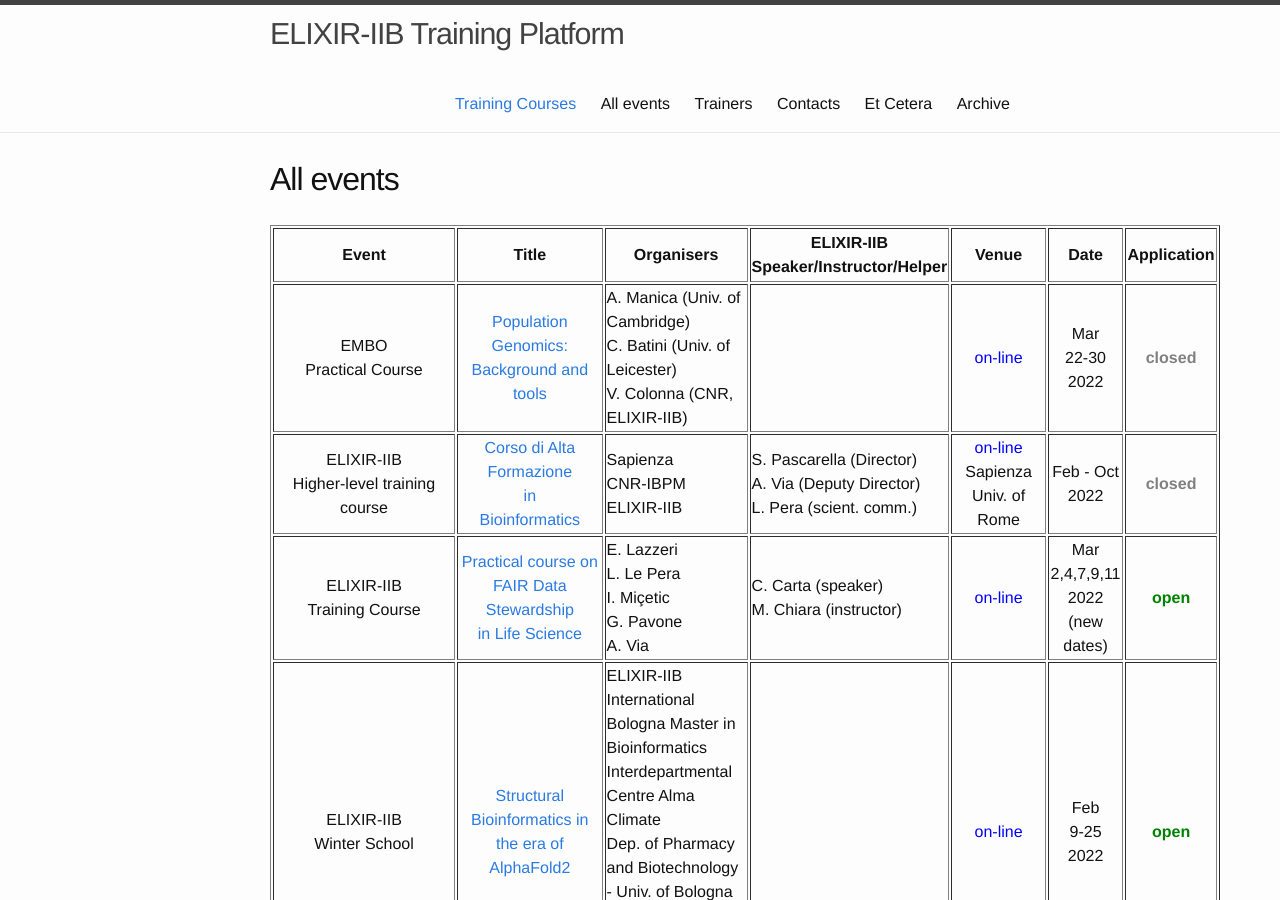
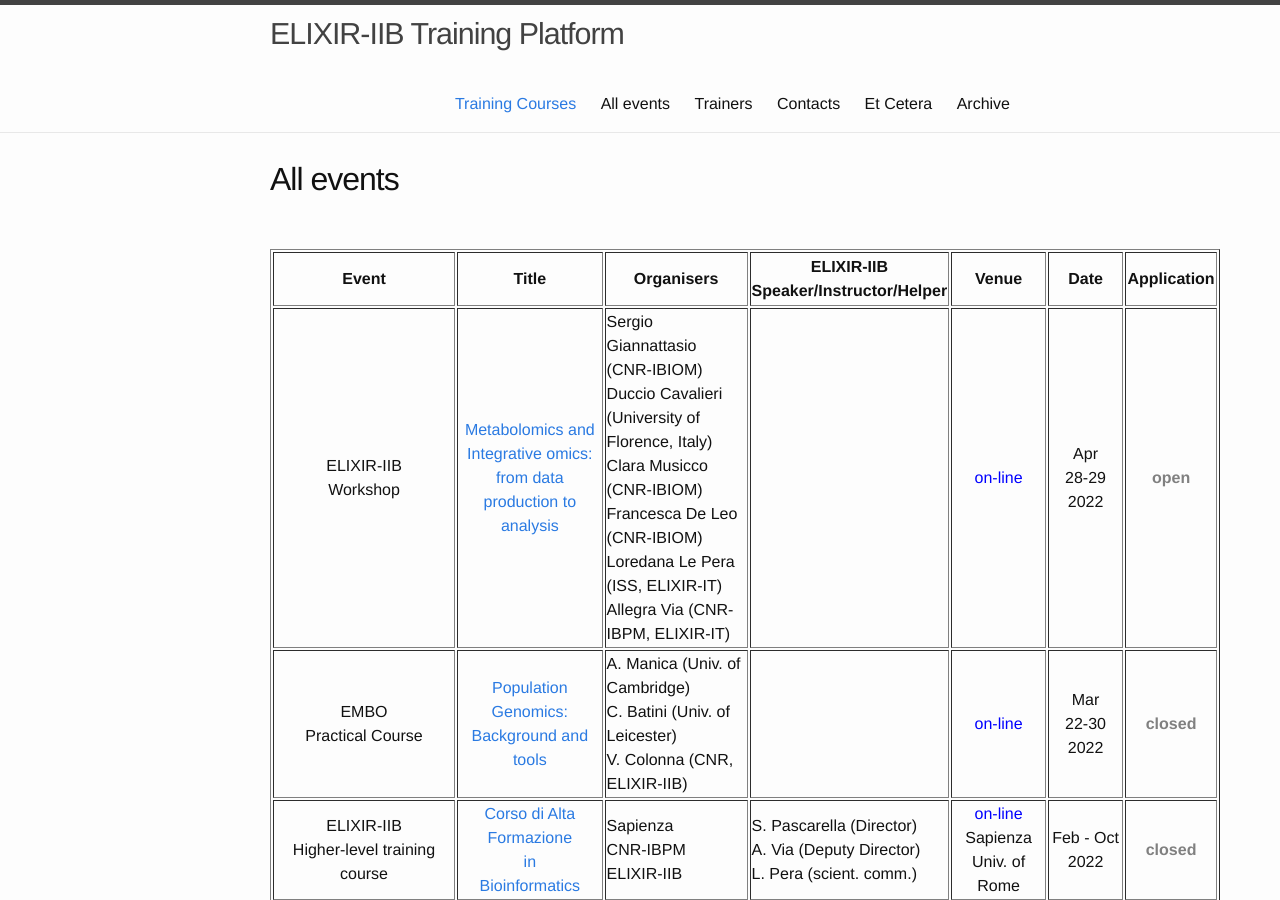
Before and after one commit to ELIXIR-IIB-training/website, a Jekyll site: the page built from _pages/01-all_events.md, in a window 1280 px wide and 900 px high. Built offline with Jekyll 4.4.1, drawn with Linux system fonts in a browser that asks for light colours.

Commit message:
update all events with metabolomics

```diff
--- a/_pages/01-all_events.md
+++ b/_pages/01-all_events.md
@@ -14,9 +14,19 @@ permalink: /all_events/
    <td height="50" width="75" align="center"><b>Date</b></td>
    <td height="50" width="90" align="center"><b>Application</b></td>
 </tr>
+   <tr>
+   <td height="50" align="center">ELIXIR-IIB<br>Workshop</td>
+   <td height="50" width="220" align="center"><a href="https://elixir-iib-training.github.io/website/2022/03/22/population-genomics-online.html">Metabolomics and Integrative omics: from data production to analysis</a></td>
+<br>
+   <td height="50" width="150">Sergio Giannattasio (CNR-IBIOM)<br> Duccio Cavalieri (University of Florence, Italy)<br>Clara Musicco (CNR-IBIOM) <br> Francesca De Leo (CNR-IBIOM) <br> Loredana Le Pera (ISS, ELIXIR-IT) <br> Allegra Via (CNR-IBPM, ELIXIR-IT)</td>
+   <td height="50" width="150"></td>
+   <td height="50" align="center"><font color="blue">on-line</font></td>
+   <td height="50" width="75" align="center">Apr<br>28-29<br>2022</td>
+   <td height="50" align="center"><font color="grey"><b>open</b></font></td>
+</tr>
 <tr>
    <td height="50" align="center">EMBO<br>Practical Course</td>
-   <td height="50" width="220" align="center"><a href="https://elixir-iib-training.github.io/website/2022/03/22/population-genomics-online.html">Population Genomics: Background and tools</a></td>
+   <td height="50" width="220" align="center"><a href="https://elixir-iib-training.github.io/website/2022/04/28/metabolomics-and-integrative-omics.html">Population Genomics: Background and tools</a></td>
    <td height="50" width="150">A. Manica (Univ. of Cambridge)<br>C. Batini (Univ. of Leicester)<br>V. Colonna (CNR, ELIXIR-IIB)</td>
    <td height="50" width="150"></td>
    <td height="50" align="center"><font color="blue">on-line</font></td>
```
